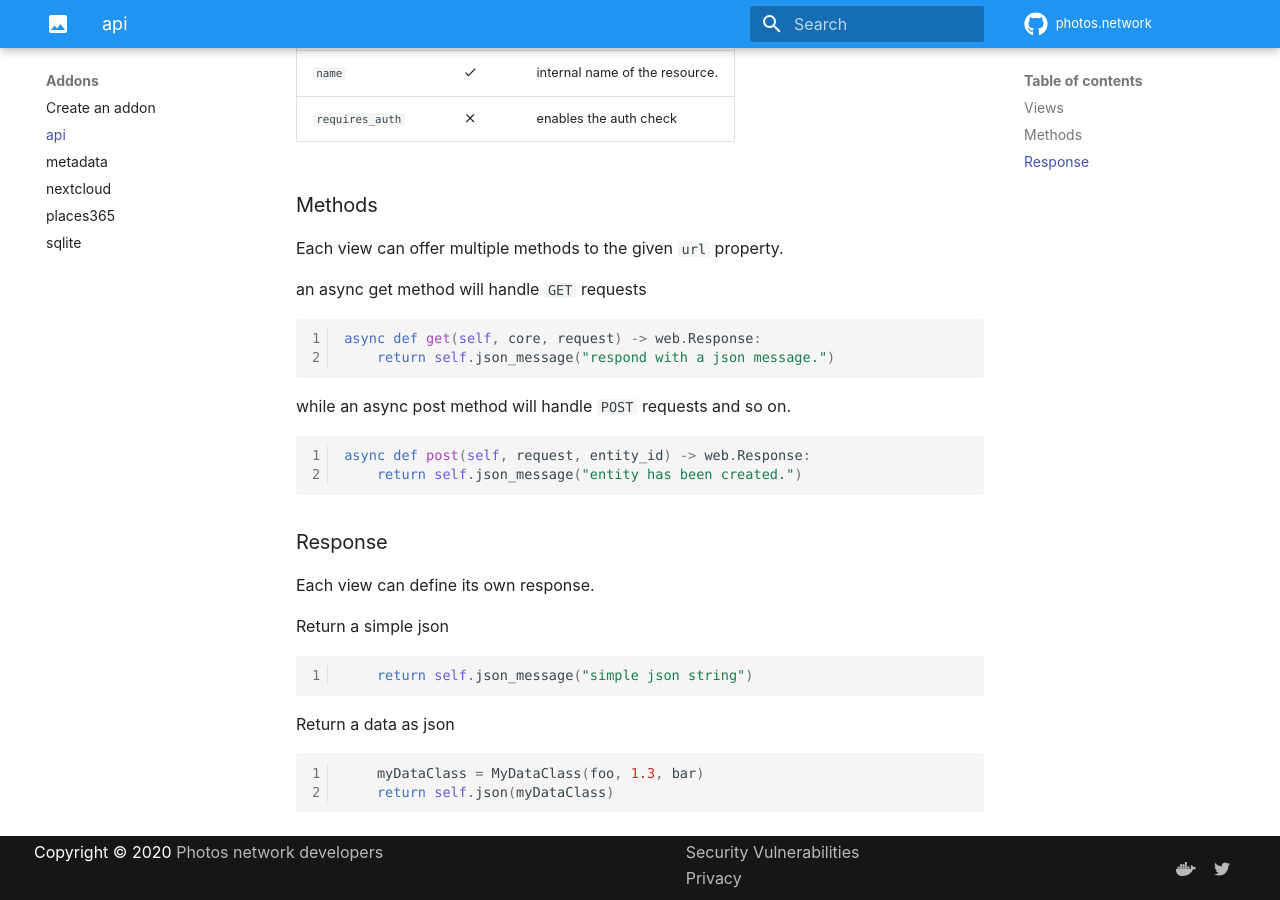
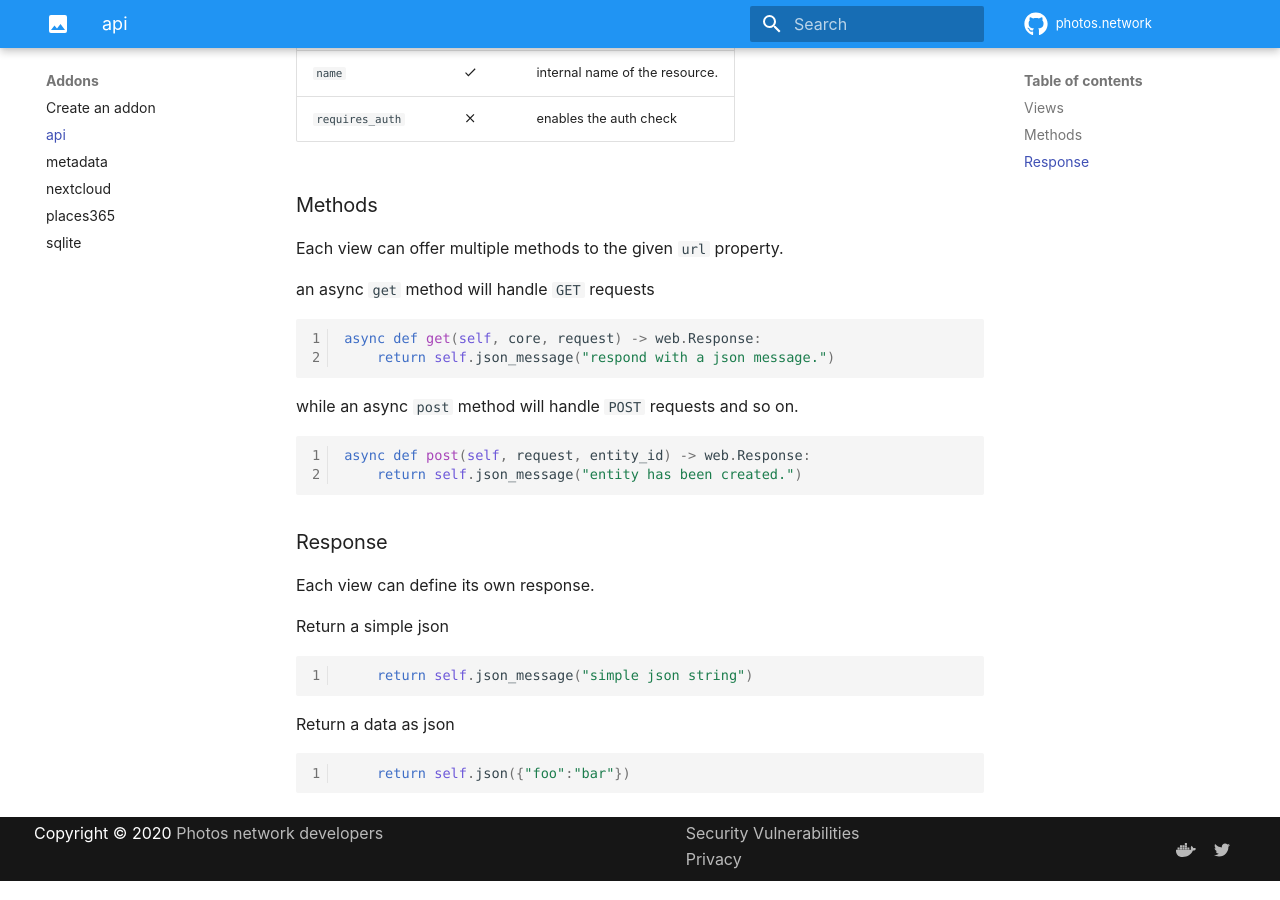
Before and after one commit to photos-network/developers.photos.network, an MkDocs documentation site: the page built from docs/addons/api.md, in a window 1280 px wide and 900 px high, scrolled down 607 px. Built offline with MkDocs 1.6.1 and Material for MkDocs 9.7.7, drawn with Linux system fonts in a browser that asks for light colours; comment, search, counter and statistics services are not loaded.

````diff
--- a/docs/addons/api.md
+++ b/docs/addons/api.md
@@ -23,13 +23,13 @@ With an additional `requires_auth` property can be defined if the resource can b
 ### Methods
 Each view can offer multiple methods to the given `url` property.
 
-an async get method will handle `GET` requests
+an async `get` method will handle `GET` requests
 ```python
 async def get(self, core, request) -> web.Response:
     return self.json_message("respond with a json message.")
 ```
 
-while an async post method will handle `POST` requests and so on.
+while an async `post` method will handle `POST` requests and so on.
 ```python
 async def post(self, request, entity_id) -> web.Response:
     return self.json_message("entity has been created.")
@@ -45,6 +45,5 @@ Return a simple json
 
 Return a data as json
 ```python
-    myDataClass = MyDataClass(foo, 1.3, bar)
-    return self.json(myDataClass)
+    return self.json({"foo":"bar"})
 ```
--- a/mkdocs.yml
+++ b/mkdocs.yml
@@ -45,6 +45,7 @@ nav:
       - 'Getting started': 'core/index.md'
       - 'Structure': 'core/structure.md'
       - 'Environment': 'core/env.md'
+      - 'Authentication': 'core/authentication.md'
       - 'Configuration': 'core/configuration.md'
   - 'Addons':
       - 'Create an addon': 'addons/index.md'
````
Also changed, not shown: docs/core/authentication.md (added, +34 -0 lines).
